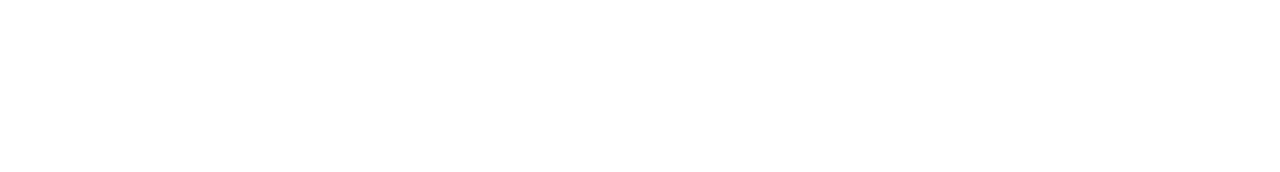
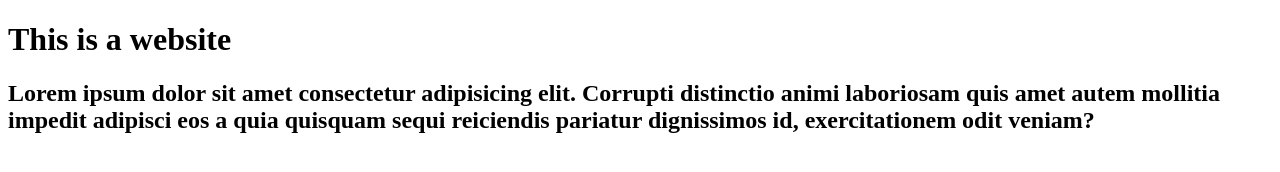
Before and after one commit to Matt01270/git-branching, a plain HTML site: page index.html in a window 1280 px wide. Drawn offline with Linux system fonts and the light colour scheme.

Commit message:
added elements to html

```diff
--- a/index.html
+++ b/index.html
@@ -7,6 +7,10 @@
   <title>Git branching lesson on test</title>
 </head>
 <body>
+  <header>
+    <h1>This is a website</h1>
+    <h2>Lorem ipsum dolor sit amet consectetur adipisicing elit. Corrupti distinctio animi laboriosam quis amet autem mollitia impedit adipisci eos a quia quisquam sequi reiciendis pariatur dignissimos id, exercitationem odit veniam?</h2>
 
+  </header>
 </body>
 </html>
```
